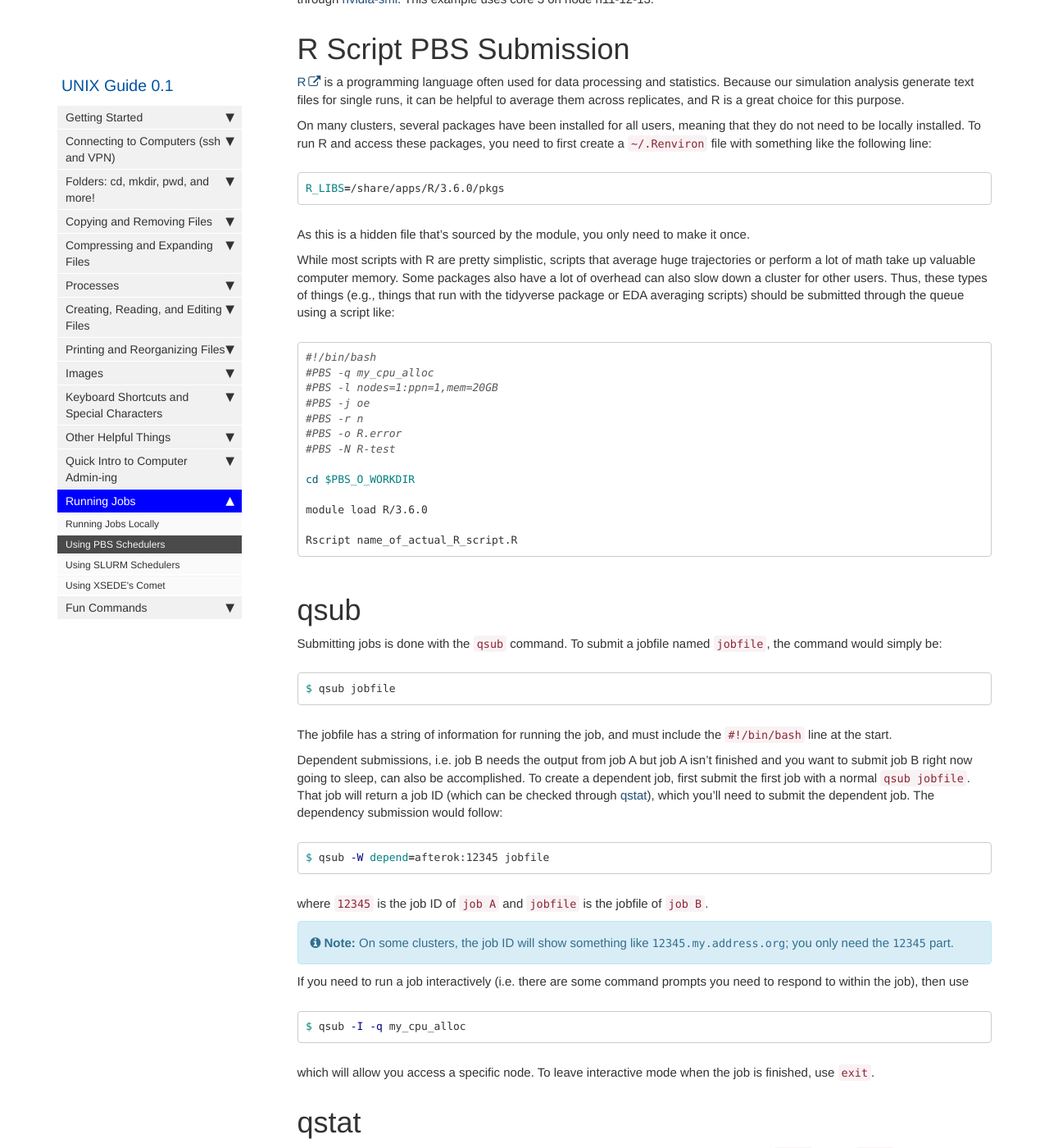
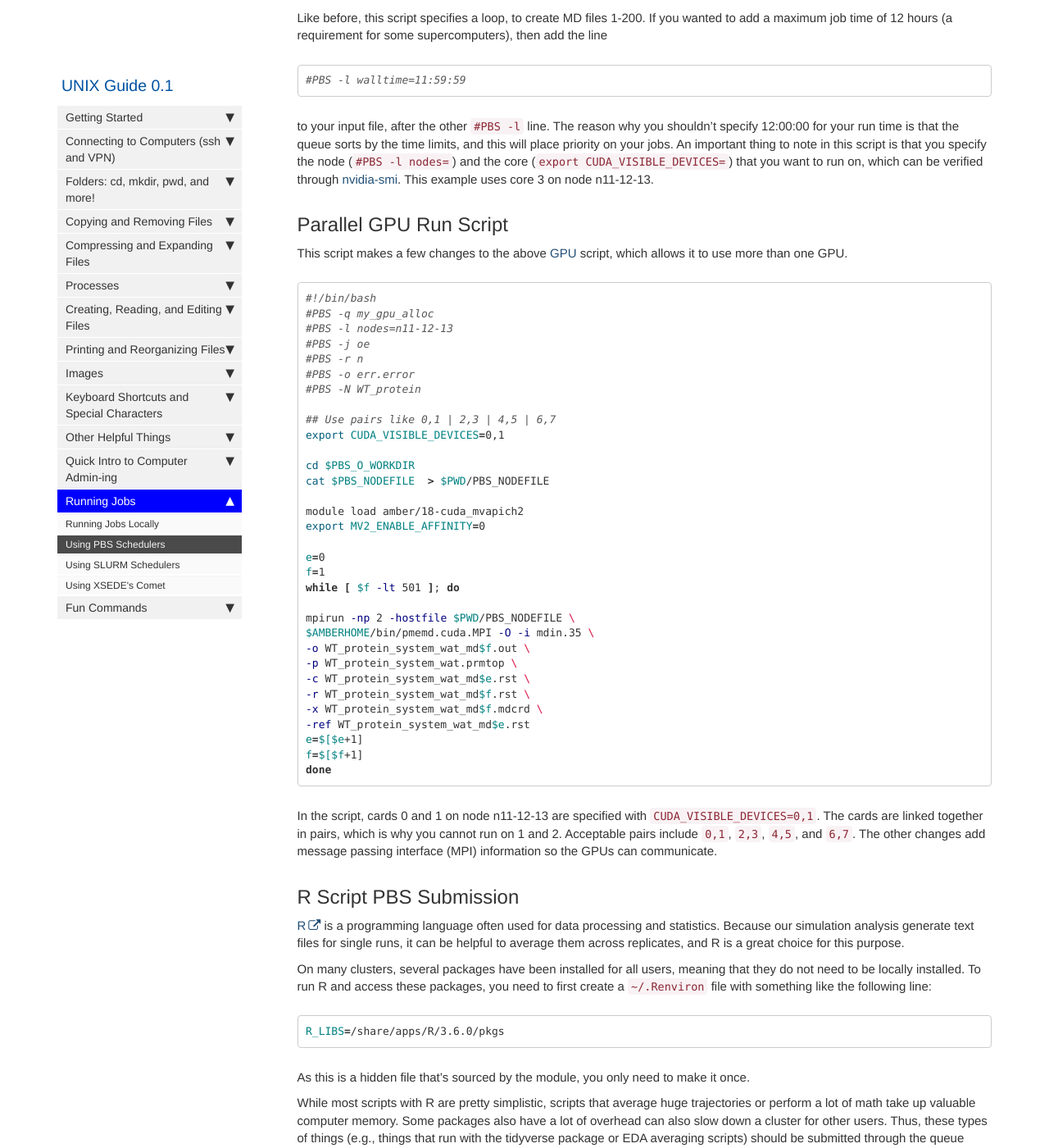
Before and after one commit to emleddin/comp-chem-website, a Jekyll site: the page built from pages/UNIX_guide/UNIXguide-PBS.md, in a window 1280 px wide and 1400 px high, scrolled down 3453 px. Shown: the whole window at 82% size. Built offline with Jekyll 4.4.1, drawn with Linux system fonts in a browser that asks for light colours; comment, search, counter and statistics services are not loaded; some of the changed text lies outside the part shown.

Commit message:
Add multiple GPU script

````diff
--- a/pages/UNIX_guide/UNIXguide-PBS.md
+++ b/pages/UNIX_guide/UNIXguide-PBS.md
@@ -17,7 +17,7 @@ differently in terms of the information that you need to pass to it. Ask
 an administrator for an example *specific* to your system. The examples
 provided here are based on the system I often work on." %}
 
-# CPU Run Scripts {#CPU}
+## CPU Run Scripts {#CPU}
 Run scripts, or jobfiles, contain all the necessary information to run a job.
 An example is the `basher.sh` script (thanks, Alice!).
 ```bash
@@ -138,7 +138,7 @@ like these.
 Do *not* run Gaussian without a script unless your administrator has told
 you to do so." %}
 
-# GPU Run Script {#GPU}
+## GPU Run Script {#GPU}
 
 There are not many differences between a script to run on GPUs versus CPUs,
 other than specifying the actual location to run.
@@ -196,7 +196,52 @@ to run on, which can be verified through
 [nvidia-smi](UNIXguide-nvidia-smi.html).
 This example uses core 3 on node n11-12-13.
 
-# R Script PBS Submission {#R-PBS}
+## Parallel GPU Run Script {#Multi-GPU}
+This script makes a few changes to the above [GPU](UNIXguide-PBS.html#GPU)
+script, which allows it to use more than one GPU.
+
+```bash
+#!/bin/bash
+#PBS -q my_gpu_alloc
+#PBS -l nodes=n11-12-13
+#PBS -j oe
+#PBS -r n
+#PBS -o err.error
+#PBS -N WT_protein
+
+## Use pairs like 0,1 | 2,3 | 4,5 | 6,7
+export CUDA_VISIBLE_DEVICES=0,1
+
+cd $PBS_O_WORKDIR
+cat $PBS_NODEFILE  > $PWD/PBS_NODEFILE
+
+module load amber/18-cuda_mvapich2
+export MV2_ENABLE_AFFINITY=0
+
+e=0
+f=1
+while [ $f -lt 501 ]; do
+
+mpirun -np 2 -hostfile $PWD/PBS_NODEFILE \
+$AMBERHOME/bin/pmemd.cuda.MPI -O -i mdin.35 \
+-o WT_protein_system_wat_md$f.out \
+-p WT_protein_system_wat.prmtop \
+-c WT_protein_system_wat_md$e.rst \
+-r WT_protein_system_wat_md$f.rst \
+-x WT_protein_system_wat_md$f.mdcrd \
+-ref WT_protein_system_wat_md$e.rst
+e=$[$e+1]
+f=$[$f+1]
+done
+```
+In the script, cards 0 and 1 on node n11-12-13 are specified with
+`CUDA_VISIBLE_DEVICES=0,1`.
+The cards are linked together in pairs, which is why you cannot run on 1 and 2.
+Acceptable pairs include `0,1`, `2,3`, `4,5`, and `6,7`.
+The other changes add message passing interface (MPI) information so the GPUs
+can communicate.
+
+## R Script PBS Submission {#R-PBS}
 [R](https://www.r-project.org/) is a programming language often used for data
 processing and statistics.
 Because our simulation analysis generate text files for single runs, it can be
@@ -236,7 +281,8 @@ module load R/3.6.0
 Rscript name_of_actual_R_script.R
 ```
 
-# qsub {#qsub}
+## qsub {#qsub}
+
 Submitting jobs is done with the `qsub` command. To submit a jobfile named
 `jobfile`, the command would simply be:
 ```bash
@@ -270,7 +316,7 @@ $ qsub -I -q my_cpu_alloc
 which will allow you access a specific node. To leave interactive mode when the
 job is finished, use `exit`.
 
-# qstat {#qstat}
+## qstat {#qstat}
 
 If you want to see what jobs you have running or waiting to run (queued jobs),
 then use `qstat`.
@@ -288,7 +334,7 @@ simulation is running on.
 Thus, your command could become `qstat -u euid123 -n`.
 This is a very good command to create an [alias](UNIXguide-aliases.html) for.
 
-# qdel {#qdel}
+## qdel {#qdel}
 
 Sometimes you scream out in horror when you realize that you shouldn't have
 submitted a job yet, or it's taking too long and you'd rather just kill it.
````
